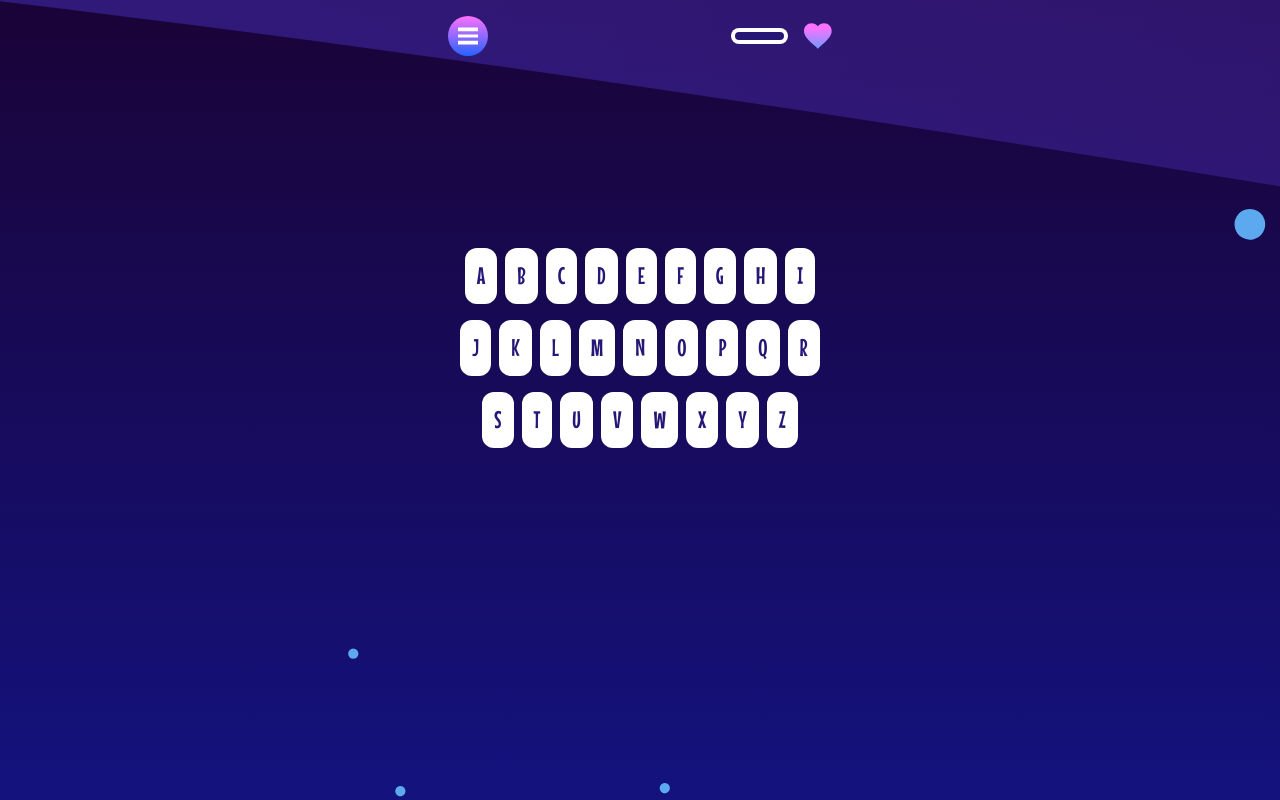
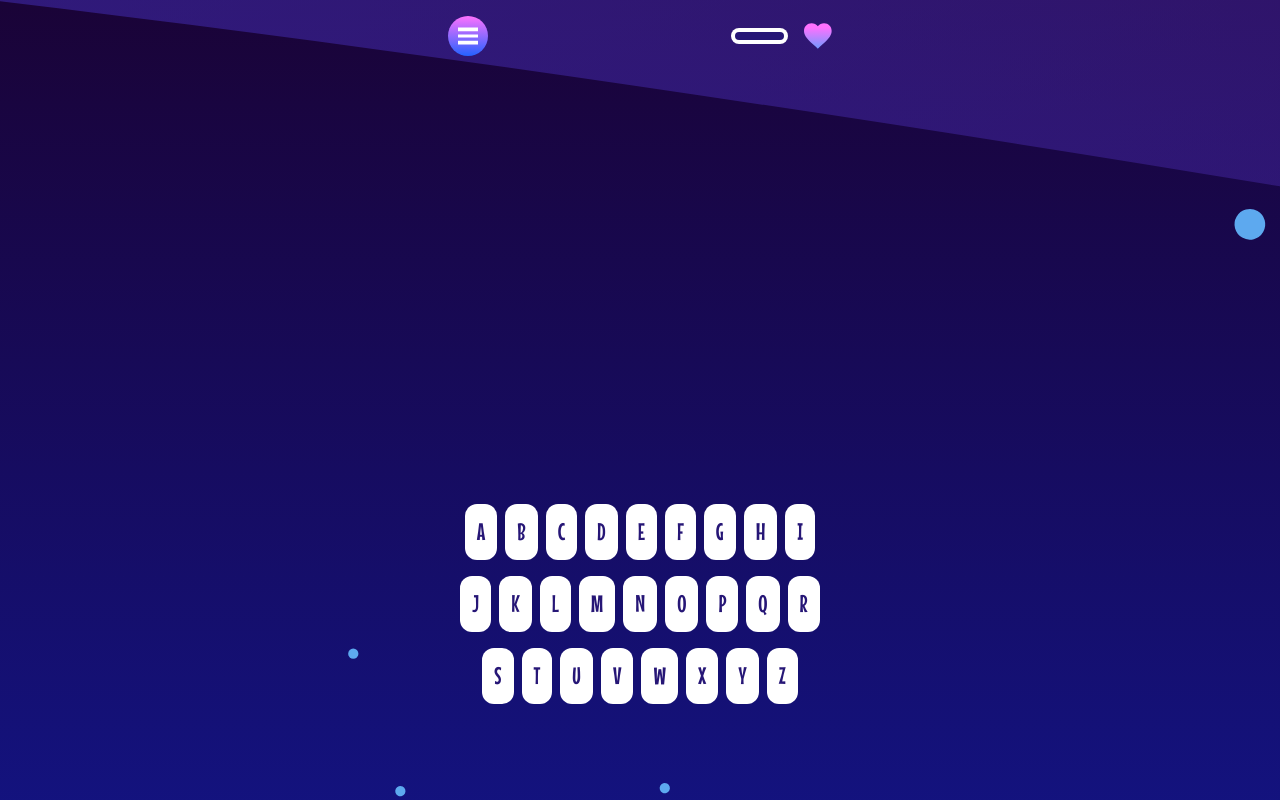
Before and after one commit to keremenen/hangman, a React (Vite) app: page /app in a window 1280 px wide. Built offline with nearby package versions, Linux system fonts and the light colour scheme.

Commit message:
Push keyboard to bottom part of screen

```diff
--- a/src/components/hidden-letters.tsx
+++ b/src/components/hidden-letters.tsx
@@ -14,7 +14,7 @@ export default function HiddenLetters() {
   return (
     <section className="flex flex-wrap justify-center gap-x-8 gap-y-4">
       {wordArray?.map((word, wordIndex) => (
-        <div className="flex gap-x-3" key={wordIndex}>
+        <div className="flex flex-wrap justify-center gap-x-1" key={wordIndex}>
           {word.split("").map((letter, letterIndex) => {
             const isVisible = visibleLetters[globalIndex];
             globalIndex++;
@@ -41,7 +41,7 @@ function SingleLetterTile({ letter, isVisible }: SingleLetterTileProps) {
   return (
     <span
       className={cn(
-        "flex h-16 w-9 select-none items-center justify-center overflow-hidden rounded-xl bg-blue/100 text-4xl text-transparent opacity-10 shadow-none",
+        "flex h-16 w-7 select-none items-center justify-center overflow-hidden rounded-xl bg-blue/100 text-4xl text-white opacity-10 shadow-none",
         { "text-white opacity-100": isVisible },
       )}
     >
--- a/src/components/in-game-board.tsx
+++ b/src/components/in-game-board.tsx
@@ -4,7 +4,7 @@ import AppBar from "./app-bar";
 
 export default function InGameBoard() {
   return (
-    <section className="mx-auto grid w-full max-w-sm gap-24 py-4">
+    <section className="mx-auto flex min-h-screen w-full max-w-sm flex-col gap-24 py-4">
       <AppBar />
       <HiddenLetters />
       <Keyboard />
--- a/src/components/keyboard.tsx
+++ b/src/components/keyboard.tsx
@@ -23,7 +23,7 @@ export default function Keyboard() {
   }, [handleKeyboardClick]);
 
   return (
-    <section className="flex flex-wrap justify-center gap-x-2 gap-y-4">
+    <section className="mb-20 mt-auto flex flex-wrap justify-center gap-x-2 gap-y-4">
       {alphabet.map((letter, index) => (
         <KeyboardTile
           key={index}
```
